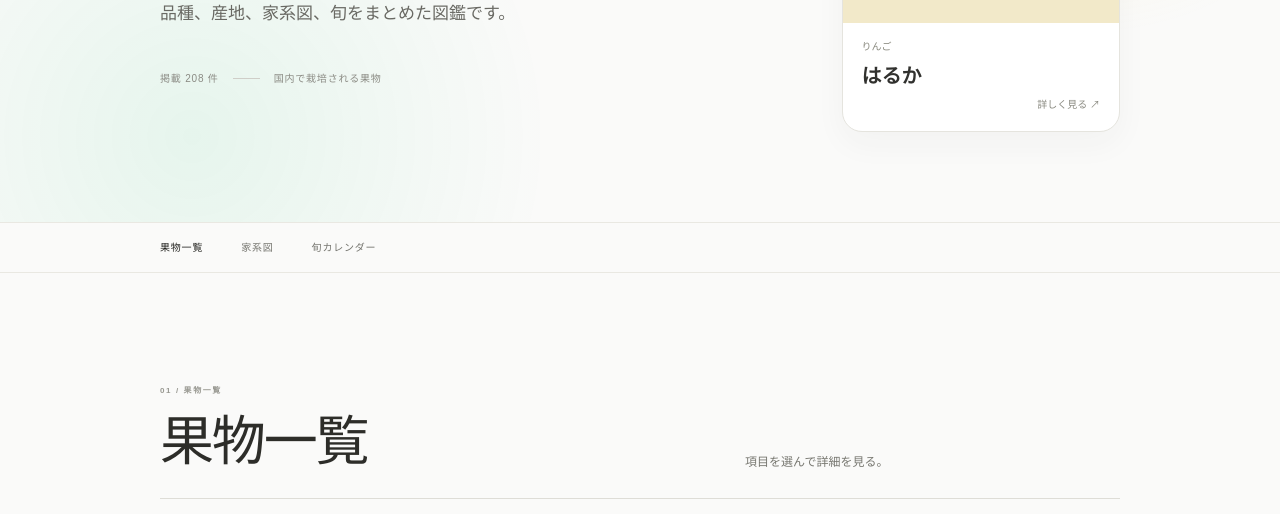
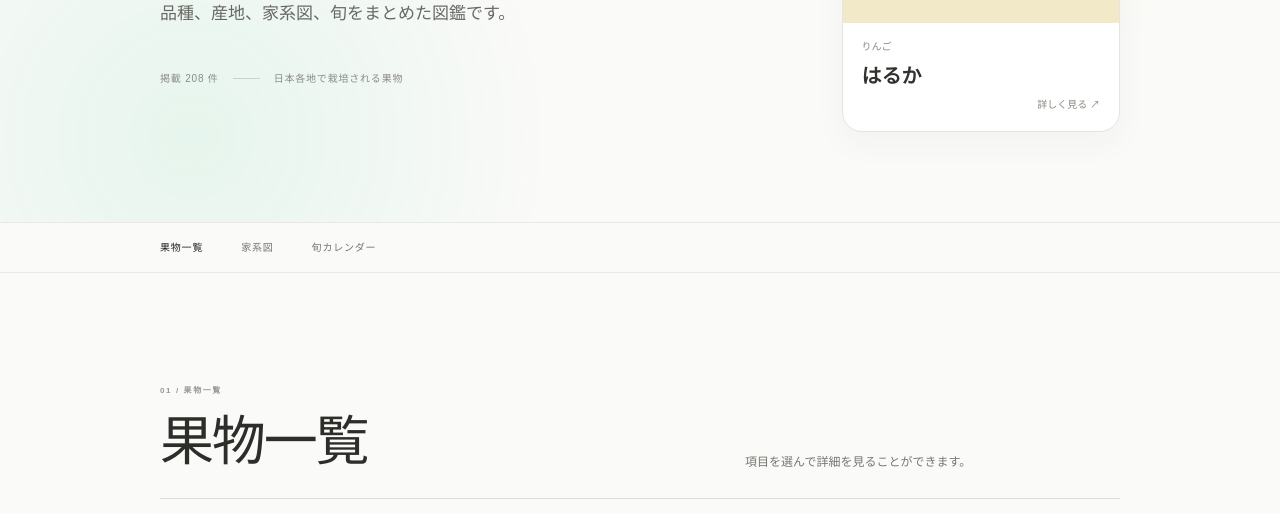
Before and after one commit to mitsubachifruits-coder/mitsubachi-kajuen, a Next.js app: page /fruitpedia in a window 1280 px wide. Shown: the part 438-952 px from the top of the page. Built offline with nearby package versions, Linux system fonts and the light colour scheme; a web font is replaced by a local one.

Commit message:
update site

```diff
--- a/app/fruitpedia/page.tsx
+++ b/app/fruitpedia/page.tsx
@@ -1006,7 +1006,7 @@ export default function FruitPediaPage() {
               <div className="heroMeta">
                 <span>掲載 {fruits.length} 件</span>
                 <span className="metaDivider" />
-                <span>国内で栽培される果物</span>
+                <span>日本各地で栽培される果物</span>
               </div>
             </div>
             <aside className="dailyFruitArea" aria-label="今日の果物">
@@ -1048,7 +1048,7 @@ export default function FruitPediaPage() {
                     <p className="categoryEnglishName">01 / 果物一覧</p>
                     <h2 className="categoryTitle">果物一覧</h2>
                   </div>
-                  <p className="categoryDescription">項目を選んで詳細を見る。</p>
+                  <p className="categoryDescription">項目を選んで詳細を見ることができます。</p>
                 </div>
 
                 <div className="toolRow">
@@ -1105,7 +1105,7 @@ export default function FruitPediaPage() {
                     <p className="categoryEnglishName">02 / 家系図</p>
                     <h2 className="categoryTitle">家系図</h2>
                   </div>
-                  <p className="categoryDescription">交配親と子品種を表示。未確認の関係は結びません。</p>
+                  <p className="categoryDescription">交配親と子品種を表示しています。</p>
                 </div>
 
                 <div className="treeCategoryFilter">
@@ -1222,7 +1222,7 @@ export default function FruitPediaPage() {
                     <p className="categoryEnglishName">03 / 旬カレンダー</p>
                     <h2 className="categoryTitle">旬カレンダー</h2>
                   </div>
-                  <p className="categoryDescription">月ごとの旬の目安。</p>
+                  <p className="categoryDescription">月ごとの旬の果物をまとめました。</p>
                 </div>
 
                 <div className="monthGrid">
```
